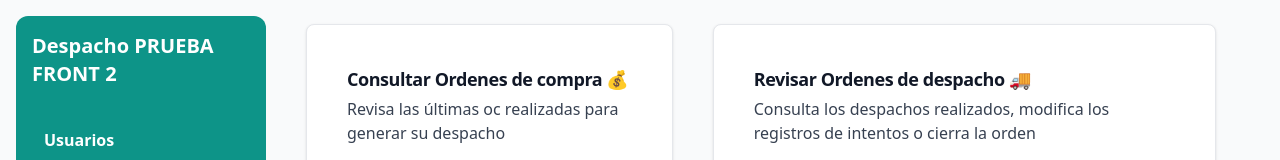
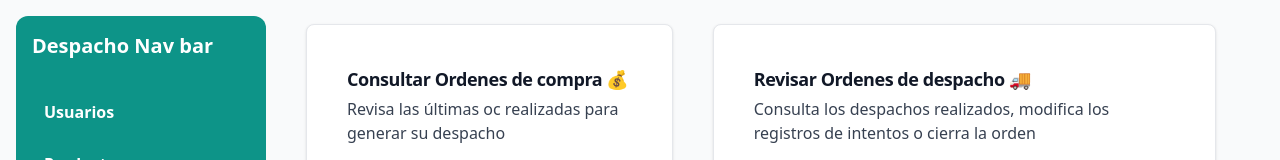
Before and after one commit to kecayn/EV2_Devops, a React (Vite) app in the folder front_despacho/: page / in a window 1280 px wide. Shown: the top 160 px of the page. Built offline with nearby package versions, Linux system fonts and the light colour scheme.

Commit message:
cambio nabvar

```diff
--- a/front_despacho/src/componentes/Layouts/Navbar.jsx
+++ b/front_despacho/src/componentes/Layouts/Navbar.jsx
@@ -2,7 +2,7 @@ function Navbar() {
   return (
     <nav className="rounded-xl w-[250px] min-h-[880px] bg-teal-600 text-white sticky top-0 p-4 m-4">
       {/* Logo o título */}
-      <h2 className="text-xl font-bold mb-8">Despacho PRUEBA FRONT 2 </h2>
+      <h2 className="text-xl font-bold mb-8">Despacho Nav bar </h2>
 
       {/* Menú de navegación */}
       <ul className="space-y-3">
--- a/front_despacho/src/index.css
+++ b/front_despacho/src/index.css
@@ -3,5 +3,5 @@
 @tailwind utilities;
 
 body {
-    background-color: #c04d4d;
+    background-color: #e7e7e7;
 }
```
